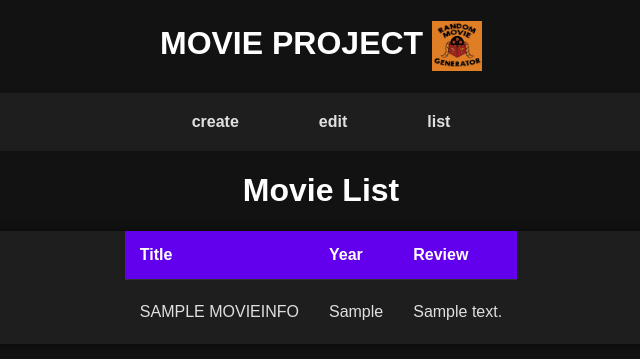
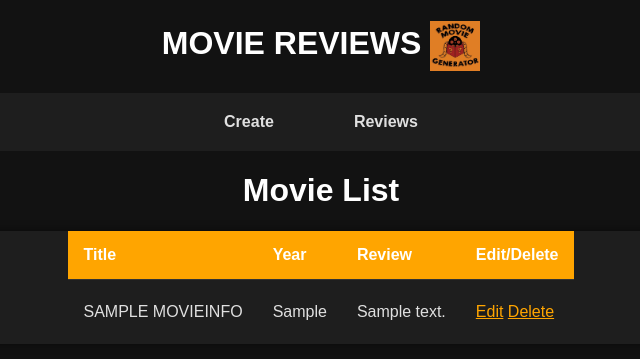
Before and after one commit to aaagrud/movie_review_manager, a Django app: page / in a window 1280 px wide. Shown: the top 359 px of the page, without its empty margins (319-959 px from the left). Run offline with Django 5.2, Linux system fonts and the light colour scheme; tables that the repository leaves empty hold one stand-in row (values such as "Sample post").

Commit message:
add edit, delete functionality

```diff
--- a/movies/urls.py
+++ b/movies/urls.py
@@ -19,7 +19,8 @@ from . import views
 
 urlpatterns = [
     path('create/', views.create, name = 'create'),
-    path('edit/', views.edit, name = 'edit'),
-    path('list/', views.list, name = 'list'),
+    path('edit/<pk>', views.edit, name = 'edit'),
+    path('delete/<pk>', views.delete, name = 'delete'),
+    path('list/<pk>', views.list, name = 'list'),
     path('', views.list, name = 'list'),
 ]
--- a/movies/views.py
+++ b/movies/views.py
@@ -20,5 +20,20 @@ def list(request):
     print(movie_set)
     return render(request, 'list.html', {'movies' : movie_set})
 
-def edit(request):
-    return render(request, 'edit.html')
+def edit(request, pk):
+    movie_set = MovieInfo.objects.all()
+    instance_to_edit = MovieInfo.objects.get(pk=pk)
+    if request.POST:
+        frm = MovieForm(request.POST, instance = instance_to_edit)
+        if frm.is_valid():
+            instance_to_edit.save()
+            return render(request, 'list.html', {'movies' : movie_set})
+    frm = MovieForm(instance = instance_to_edit)
+    return render(request, 'create.html', {'frm' : frm})
+
+def delete(request, pk):
+    instance = MovieInfo.objects.get(pk=pk)
+    instance.delete()
+    movie_set = MovieInfo.objects.all()
+
+    return render(request, 'list.html', {'movies' : movie_set})
--- a/static/styles/main.css
+++ b/static/styles/main.css
@@ -15,7 +15,11 @@ table{
     justify-content: center;
 }
 
-h1 {
+h2{
+    text-align: center;
+}
+
+h1{
     text-align: center;
     font-size: 2em;
     margin: 0.67em 0;
@@ -62,8 +66,13 @@ table td {
     border-bottom: 1px solid #333333;
 }
 
+a{
+    color: orange;
+    text-decoration: underline;
+}
+
 table th {
-    background-color: #6200ee;
+    background-color: orange;
     color: #ffffff;
     font-weight: bold;
 }
@@ -124,7 +133,7 @@ textarea {
     color: #e0e0e0;
 }
 
-form button {
+button {
     padding: 10px 20px;
     border: none;
     border-radius: 8px;
@@ -134,8 +143,8 @@ form button {
     cursor: pointer;
 }
 
-form button:hover {
-    background-color: #3700b3;
+button:hover {
+    background-color: darkorange;
 }
 
 /* Movie List */
--- a/templates/blank_layout.html
+++ b/templates/blank_layout.html
@@ -2,7 +2,7 @@
 <link rel="stylesheet" href="{% static 'styles/main.css' %}">
 
 <h1>
-    MOVIE PROJECT
+    MOVIE REVIEWS
     <img src="{% static 'images/image.png' %}" alt="company logo">
 </h1>
 {% include 'menu.html' %}
--- a/templates/create.html
+++ b/templates/create.html
@@ -1,12 +1,12 @@
 {% extends 'blank_layout.html' %}
 
 {% block content%}
-<h1>create</h1>
+<h2>Enter details</h2>
 
 <form method = "post" enctype="multipart/form-data">
     {% csrf_token %}
     {{frm.as_p}}
-    <button type="submit">Create</button>
+    <button type="submit">Submit</button>
 </form>
 
 {% endblock content %}
--- a/templates/list.html
+++ b/templates/list.html
@@ -7,13 +7,17 @@
 <div class = "">
 
     <table>
-        <tr><th>Title</th><th>Year</th><th>Review</th></tr>
+        <tr><th>Title</th><th>Year</th><th>Review</th><th>Edit/Delete</th></tr>
         {%for movie_obj in movies %}
             <tr>
                 <td><p>{{movie_obj.title | upper }}</p>
                 </td>
                 <td><p>{{ movie_obj.year }}</p></td>
                 <td><p>{{movie_obj.summary}}</p></td>
+                <td>
+                    <a href="{% url 'edit' movie_obj.id%}">Edit</a>
+                    <a href="{% url 'delete' movie_obj.id%}">Delete</a>
+                </td>
             </tr>
         {% endfor %}
     </table>
--- a/templates/menu.html
+++ b/templates/menu.html
@@ -1,5 +1,4 @@
 <ul>
-    <li><a href="{% url 'create' %}">create</a></li>
-    <li><a href="{% url 'edit' %}">edit</a></li>
-    <li><a href="{% url 'list' %}">list</a></li>
+    <li><a href="{% url 'create' %}">Create</a></li>
+    <li><a href="{% url 'list' %}">Reviews</a></li>
 </ul>
```
